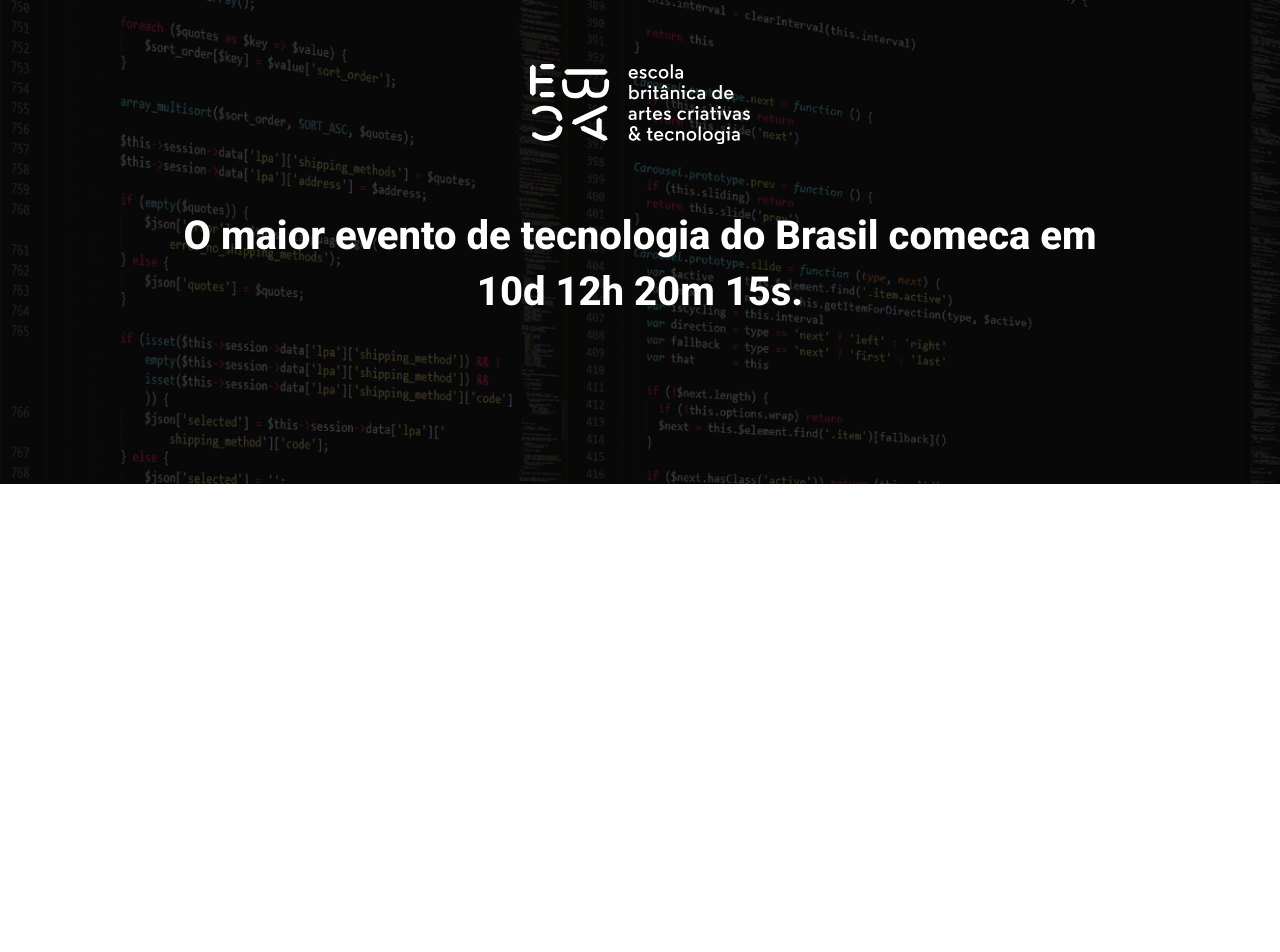
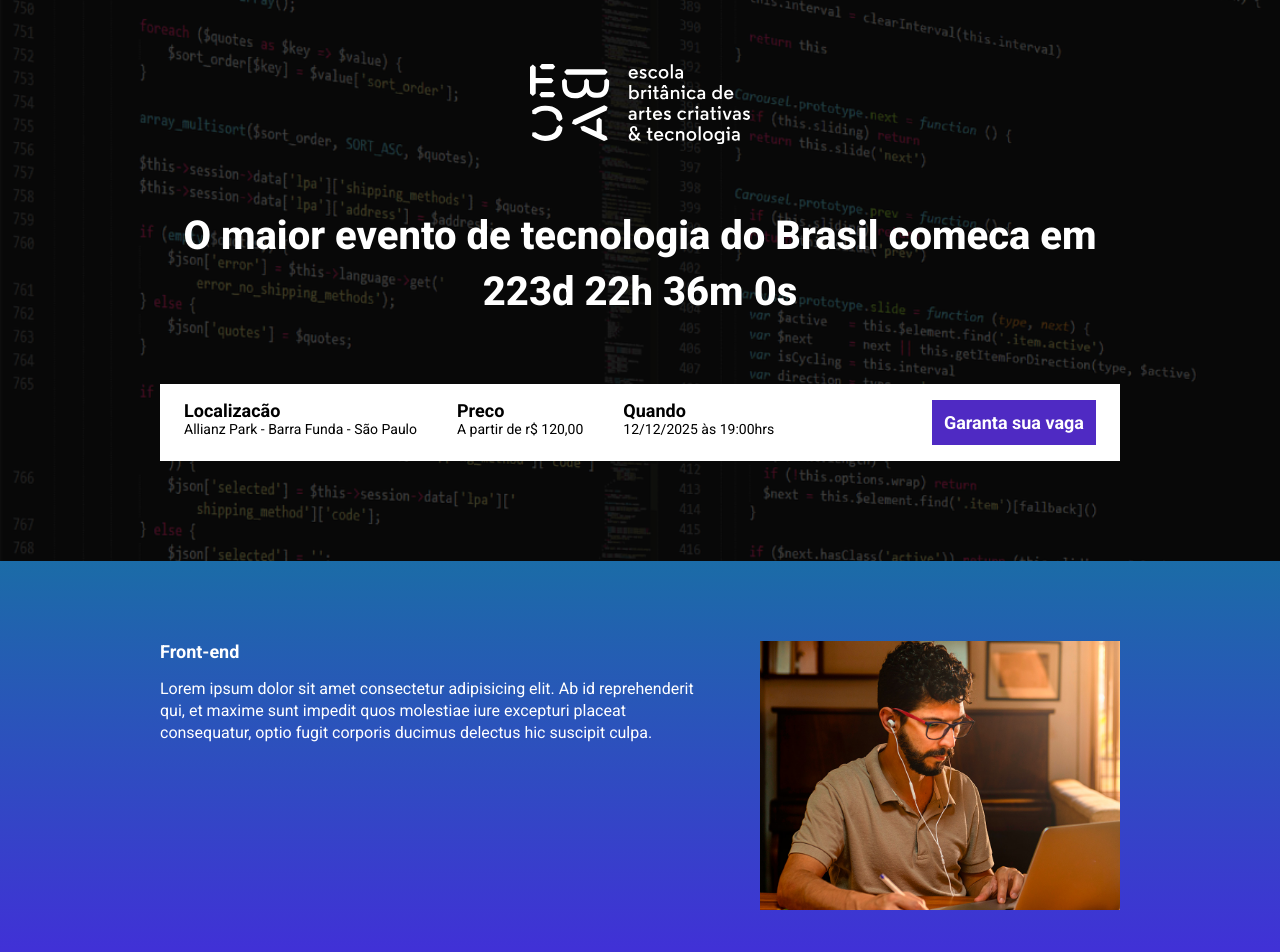
Before and after one commit to Dev-Mayon/ebac_tech_talks, a website built with Parcel: page src/index.html in a window 1280 px wide. Shown: the top 952 px of the page. Before the commit the page ends 800 px from the top, so only its background shows below. Built offline with nearby package versions, Linux system fonts and the light colour scheme.

Commit message:
criando a contagem regressiva

```diff
--- a/package.json
+++ b/package.json
@@ -1,15 +1,15 @@
 {
   "name": "ebac_talks",
   "version": "1.0.0",
-  "main": "index.js",
+  "description": "",
   "scripts": {
     "dev": "parcel src/index.html src/styles/main.scss src/scripts/main.js",
+    "build": "parcel build src/index.html",
     "test": "echo \"Error: no test specified\" && exit 1"
   },
   "keywords": [],
   "author": "",
   "license": "ISC",
-  "description": "",
   "devDependencies": {
     "@parcel/transformer-sass": "^2.8.0",
     "parcel": "^2.8.0",
--- a/src/index.html
+++ b/src/index.html
@@ -8,15 +8,81 @@
     <link rel="preconnect" href="https://fonts.gstatic.com" crossorigin>
     <link href="https://fonts.googleapis.com/css2?family=Roboto:ital,wght@0,100..900;1,100..900&display=swap" rel="stylesheet">
     <link rel="stylesheet" href="styles/main.scss">
+    <link rel="stylesheet" href="https://unpkg.com/aos@next/dist/aos.css" />
 </head>
 <body>
     <header class="hero">
         <div class="container">
             <img class="hero__logo" src="./images/ebac_logo.svg" alt="EBAC">
             <p class="hero__text">
-                O maior evento de tecnologia do Brasil comeca em 10d 12h 20m 15s.
+                O maior evento de tecnologia do Brasil comeca em <span id="contador"></span>
             </p>
+            <div class="infos-bar">
+                <ul class="infos-bar__infos">
+                    <li class="infos-bar__infos__item">
+                        <b>Localizacão</b>
+                        Allianz Park - Barra Funda - São Paulo
+                    </li class="infos-bar__infos__item">
+                    <li class="infos-bar__infos__item">
+                        <b>Preco</b>
+                        A partir de r$ 120,00
+                    </li class="infos-bar__infos__item">
+                    <li class="infos-bar__infos__item">
+                        <b>Quando</b>
+                        12/12/2025 às 19:00hrs
+                    </li>
+                </ul>
+                <a href="#" class="button button--primary">
+                    Garanta sua vaga
+                </a>
+            </div>
         </div>
     </header>
+    <section class="event event--frontend">
+        <div class="container" data-aos="fade-right">
+            <div class="event__details">
+                <h2 class="event__details__title">Front-end</h2>
+                <p class="event__details__description">
+                    Lorem ipsum dolor sit amet consectetur adipisicing elit. Ab id reprehenderit qui, et maxime sunt impedit quos molestiae iure excepturi placeat consequatur, optio fugit corporis ducimus delectus hic suscipit culpa.
+                </p>
+            </div>
+            <img class="event__image" src="./images/frontend.png" alt="Front-end">
+        </div>
+    </section>
+    <section class="event event--ux-ui event--image-left">
+        <div class="container" data-aos="fade-left">
+            <div class="event__details">
+                <h2 class="event__details__title">UI/UX</h2>
+                <p class="event__details__description">
+                    Lorem ipsum dolor sit amet consectetur adipisicing elit. Ab id reprehenderit qui, et maxime sunt impedit quos molestiae iure excepturi placeat consequatur, optio fugit corporis ducimus delectus hic suscipit culpa.
+                </p>
+            </div>
+            <img class="event__image" src="./images/frontend.png" alt="Front-end">
+        </div>
+    </section>
+    <section class="event event--data-science">
+        <div class="container" data-aos="fade-right">
+            <div class="event__details">
+                <h2 class="event__details__title">Data-Science</h2>
+                <p class="event__details__description">
+                    Lorem ipsum dolor sit amet consectetur adipisicing elit. Ab id reprehenderit qui, et maxime sunt impedit quos molestiae iure excepturi placeat consequatur, optio fugit corporis ducimus delectus hic suscipit culpa.
+                </p>
+            </div>
+            <img class="event__image" src="./images/frontend.png" alt="Front-end">
+        </div>
+    </section>
+    <section class="event event--backend event--image-left">
+        <div class="container" data-aos="fade-left">
+            <div class="event__details">
+                <h2 class="event__details__title">Back-end</h2>
+                <p class="event__details__description">
+                    Lorem ipsum dolor sit amet consectetur adipisicing elit. Ab id reprehenderit qui, et maxime sunt impedit quos molestiae iure excepturi placeat consequatur, optio fugit corporis ducimus delectus hic suscipit culpa.
+                </p>
+            </div>
+            <img class="event__image" src="./images/frontend.png" alt="Front-end">
+        </div>
+    </section>
+    <script src="https://unpkg.com/aos@next/dist/aos.js"></script>
+    <script src="scripts/main.js"></script>
 </body>
 </html>
--- a/src/scripts/main.js
+++ b/src/scripts/main.js
@@ -1 +1,27 @@
-console.log("Olá Mundo!");
+AOS.init();
+
+const dataDoEvento = new Date("Dec 12, 2025 19:00:00");
+const timeStampDoEvento = dataDoEvento.getTime();
+
+const contaAsHoras = setInterval(function () {
+    const agora = new Date();
+    const timeStampAtual = agora.getTime();
+
+    const distanciaAteOEvento = timeStampDoEvento - timeStampAtual;
+
+    const diaEmMs = 1000 * 60 * 60 * 24;
+    const horaEmMs = 1000 * 60 * 60;
+    const minutoEmMs = 1000 * 60;
+
+    const diasAteOEvento = Math.floor(distanciaAteOEvento / diaEmMs);
+    const horasAteOEvento = Math.floor((distanciaAteOEvento % diaEmMs) / horaEmMs);
+    const minutosAteOEvento = Math.floor((distanciaAteOEvento % horaEmMs) / minutoEmMs);
+    const segundosAteOEvento = Math.floor((distanciaAteOEvento % minutoEmMs) / 1000);
+
+    document.getElementById('contador').innerHTML = `${diasAteOEvento}d ${horasAteOEvento}h ${minutosAteOEvento}m ${segundosAteOEvento}s`;
+
+    if (distanciaAteOEvento < 0) {
+        clearInterval(contaAsHoras);
+        document.getElementById('contador').innerHTML = 'Evento expirado';
+    }
+}, 1000);
--- /dev/null
+++ b/src/styles/_event.scss
@@ -0,0 +1,65 @@
+@use 'variables';
+
+.event {
+    padding: 80px 0;
+
+
+    &--frontend {
+        background-image: linear-gradient(variables.$blue1, variables.$blue2);
+    }
+
+    &--ux-ui {
+        background-image: linear-gradient(variables.$blue2, variables.$pink);
+    }
+
+    &--data-science {
+        background-image: linear-gradient(variables.$pink, variables.$yellow);
+    }
+
+    &--backend {
+        background-image: linear-gradient(variables.$yellow, variables.$pink);
+    }
+
+    &--image-left {
+        .container {
+            flex-direction: row-reverse;
+        }
+    }
+
+    .container {
+        display: flex;
+        gap: 40px;
+    }
+
+    &__image {
+        max-width: 360px;
+    }
+
+    &__details {
+
+        &__title {
+            font-size: 18px;
+            font-weight: bold;
+            margin-bottom: 16px;
+        }
+
+        &__description {
+            line-height: 22px;
+        }
+    }
+
+    @media (max-width: 640px) {
+        .container {
+            display: block;
+        }
+
+        &__image {
+            width: 100%;
+        }
+
+        &__details {
+            margin-right: 0;
+            margin-bottom: 16px;
+        }
+    }
+}
--- a/src/styles/_hero.scss
+++ b/src/styles/_hero.scss
@@ -1,3 +1,5 @@
+@use 'variables';
+
 .hero {
     padding-top: 64px;
     padding-bottom: 100px;
@@ -16,7 +18,7 @@
         left: 0;
         width: 100%;
         height: 100%;
-        background-color: #000;
+        background-color: variables.$secondaryTextColor;
         content: '';
         opacity: .7;
 
--- /dev/null
+++ b/src/styles/_variables.scss
@@ -0,0 +1,8 @@
+$textColor: #fff;
+$secondaryTextColor: #000;
+
+$blue1: #1B6CA7;
+$blue2: #442BDB;
+$pink: #89223B;
+$yellow: #9C791D;
+$purple: #4F2AC3;
--- /dev/null
+++ b/src/styles/components/_buttons.scss
@@ -0,0 +1,26 @@
+@use '../variables';
+
+.button {
+    padding: 12px;
+    font-size: 18px;
+    font-weight: bold;
+    text-decoration: none;
+    text-align: center;
+    white-space: nowrap;
+
+    &--primary {
+        color: variables.$textColor;
+        background-color: variables.$purple;
+        text-decoration: none;
+    }
+
+    @media (max-width: 640px) {
+        display: block;
+        width: 100%;
+    }
+
+    @media (max-width: 1024px) {
+        display: flex;
+        align-items: center;
+    }
+}
--- /dev/null
+++ b/src/styles/components/_infos_bar.scss
@@ -0,0 +1,42 @@
+@use '../variables';
+
+.infos-bar {
+    padding: 16px 24px;
+    background-color: variables.$textColor;
+    display: flex;
+    justify-content: space-between;
+
+    &__infos {
+        display: flex;
+        gap: 40px;
+
+        &__item {
+            font-size: 14px;
+            color: variables.$secondaryTextColor;
+
+            b {
+                color: variables.$secondaryTextColor;
+                font-size: 18px;
+                display: block;
+            }
+        }
+    }
+
+    @media (max-width: 640px) {
+        display: block;
+
+        &__infos {
+            display: block;
+
+            &__item {
+                margin-bottom: 24px;
+            }
+        }
+    }
+
+    @media (max-width: 1024px) {
+        &__infos {
+            gap: 16px;
+        }
+    }
+}
--- a/src/styles/main.scss
+++ b/src/styles/main.scss
@@ -1,11 +1,16 @@
+@use 'variables';
 @use 'hero';
+@use 'components/infos_bar';
+@use 'components/buttons';
+@use 'event';
 
 * {
     margin: 0;
     padding: 0;
     box-sizing: border-box;
     font-family: Roboto, sans-serif;
-    color: #fff;
+    color: variables.$textColor;
+    list-style: none;
 }
 
 .container {
```
